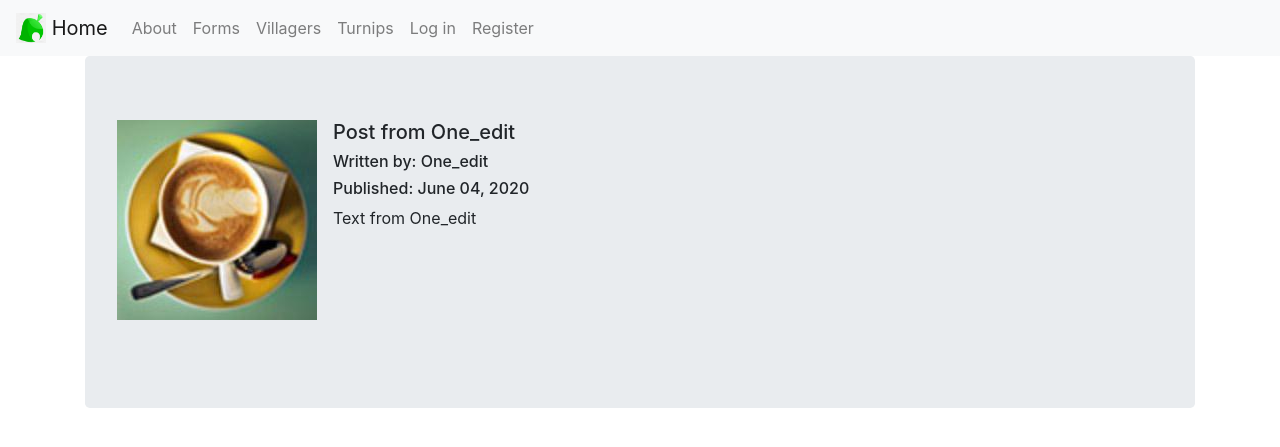
After one commit to JasonLengProjects/ACCommunityProject, a Flask app: page /1 in a window 1280 px wide. The commit adds this page. Shown: the top 447 px of the page. Run offline with Flask 2, Linux system fonts and the light colour scheme; data comes from the database, SQL or seed files in the repository; both versions use the stored data as it was after the commit; some libraries are stand-ins or nearby versions.

Commit message:
implemented views for posts

```diff
--- a/ACCommunity/__init__.py
+++ b/ACCommunity/__init__.py
@@ -24,8 +24,10 @@ login_manager.login_view = "users.login"
 from ACCommunity.core.views import core
 from ACCommunity.users.views import users
 from ACCommunity.db_items.views import villagers
+from ACCommunity.blog_posts.views import blog_posts
 from ACCommunity.error_pages.handlers import error_pages
 app.register_blueprint(core)
 app.register_blueprint(users)
 app.register_blueprint(villagers)
+app.register_blueprint(blog_posts)
 app.register_blueprint(error_pages)
--- a/ACCommunity/blog_posts/views.py
+++ b/ACCommunity/blog_posts/views.py
@@ -0,0 +1,89 @@
+# To-do
+# 1. DONE? change the redirect of create post view and delete post view to post list view
+# 2. add pictures to create post view (need to change db model and form)
+# 3. Add titles to templates
+# 4. add profile image next to each post
+from flask import render_template, redirect, url_for, flash, request, Blueprint
+from flask_login import current_user, login_required
+from ACCommunity import db
+from ACCommunity.models import BlogPost
+from ACCommunity.blog_posts.forms import BlogPostForm
+
+blog_posts = Blueprint("blog_posts", __name__)
+
+
+# create post
+@blog_posts.route("/create", methods=["GET", "POST"])
+@login_required
+def create_post():
+    form = BlogPostForm()
+
+    if form.validate_on_submit():
+        blog_post = BlogPost(title=form.title.data,
+                             text=form.text.data,
+                             user_id=current_user.id)
+
+        db.session.add(blog_post)
+        db.session.commit()
+
+        flash("Post created!")
+        return redirect(url_for("blog_posts.all_posts"))
+
+    return render_template("create_post.html", form=form)
+
+
+# view single post
+@blog_posts.route("/<int:blog_post_id>")
+def blog_post(blog_post_id):
+    blog_post_found = BlogPost.query.get_or_404(blog_post_id)
+    return render_template("blog_post.html", post=blog_post_found)
+
+
+# update post
+@blog_posts.route("/<int:blog_post_id>/update", methods=["GET", "POST"])
+@login_required
+def update(blog_post_id):
+    blog_post_found = BlogPost.query.get_or_404(blog_post_id)
+    if blog_post_found.author != current_user:
+        abort(403)
+
+    form = BlogPostForm()
+
+    if form.validate_on_submit():
+        blog_post_found.title = form.title.data
+        blog_post_found.text = form.text.data
+
+        db.session.commit()
+
+        flash("Post updated!")
+        return redirect(url_for("blog_posts.blog_post", blog_post_id=blog_post_found.id))
+
+    elif request.method == "GET":
+        form.title.data = blog_post_found.title
+        form.text.data = blog_post_found.text
+
+    return render_template("create_post.html", form=form)
+
+
+# delete post
+@blog_posts.route("/<int:blog_post_id>/delete", methods=["GET", "POST"])
+@login_required
+def delete_post(blog_post_id):
+    blog_post_found = BlogPost.query.get_or_404(blog_post_id)
+    if blog_post_found.author != current_user:
+        abort(403)
+
+    db.session.delete(blog_post_found)
+    db.session.commit()
+
+    flash("Post Deleted!")
+
+    return redirect(url_for("blog_posts.all_posts"))
+
+
+# view all posts
+@blog_posts.route("/all")
+def all_posts():
+    page = request.args.get("page", 1, type=int)
+    all_posts_found = BlogPost.query.order_by(BlogPost.date.desc()).paginate(page=page, per_page=10)
+    return render_template("all_posts.html", all_posts=all_posts_found)
--- a/ACCommunity/templates/base.html
+++ b/ACCommunity/templates/base.html
@@ -37,7 +37,7 @@
                     <a class="nav-link" href="{{url_for('core.about')}}">About</a>
                 </li>
                 <li class="nav-item">
-                    <a class="nav-link" href="#">Form</a>
+                    <a class="nav-link" href="{{url_for('blog_posts.all_posts')}}">Forms</a>
                 </li>
                 <li class="nav-item">
                     <a class="nav-link" href="#">Villagers</a>
--- /dev/null
+++ b/ACCommunity/templates/blog_post.html
@@ -0,0 +1,53 @@
+{% extends 'base.html' %}
+
+{% block content %}
+
+<div class="jumbotron">
+    <div class="media">
+        <img src="{{ url_for('static', filename='profile_pics/'+post.author.profile_image) }}" class="mr-3" alt="">
+        <div class="media-body">
+            <h5 class="mt-0">{{ post.title }}</h5>
+            <h6 class="mt-0">Written by: {{ post.author.username }}</h6>
+            <h6>Published: {{ post.date.strftime('%B %d, %Y') }}</h6>
+            <p> {{ post.text }}</p>
+        </div>
+    </div>
+
+    <br>
+
+    {% if post.author == current_user %}
+
+    <div>
+        <a class="btn btn-primary" role="button" href="{{ url_for('blog_posts.update', blog_post_id=post.id) }}">Update</a>
+        <br>
+        <br>
+        <button type="button" class="btn btn-danger" data-toggle="modal" data-target="#del_modal">Delete</button>
+    </div>
+
+    {% endif %}
+</div>
+
+<div class="modal" tabindex="-1" role="dialog" id="del_modal">
+    <div class="modal-dialog">
+        <div class="modal-content">
+            <div class="modal-header">
+                <h5 class="modal-title">Delete Post?</h5>
+                <button type="button" class="close" data-dismiss="modal" aria-label="Close">
+                    <span aria-hidden="true">&times;</span>
+                </button>
+            </div>
+            <div class="modal-body">
+                <p>Are you sure you want to delete the post?</p>
+            </div>
+            <div class="modal-footer">
+                <button type="button" class="btn btn-secondary" data-dismiss="modal">Cancel</button>
+
+                <form action="{{ url_for('blog_posts.delete_post', blog_post_id=post.id) }}" method="POST">
+                    <input class="btn btn-danger" type="submit" id="Delete">
+                </form>
+            </div>
+        </div>
+    </div>
+</div>
+
+{% endblock content %}
--- a/ACCommunity/users/views.py
+++ b/ACCommunity/users/views.py
@@ -3,6 +3,7 @@
 # 2. add profile image to posts
 # 3. implement queue function for showing island codes
 # 4. create link for showing turnip posts
+# 5. make all the html templates which direct to users.user_posts to a separate user page that shows both kinds of posts
 from flask import render_template, url_for, flash, redirect, request, Blueprint
 from flask_login import login_user, current_user, logout_user, login_required
 from ACCommunity import db
```
Also changed, not shown: ACCommunity/blog_posts/forms.py (+9 -0 lines), ACCommunity/templates/all_posts.html (added, +41 -0 lines), ACCommunity/templates/create_post.html (added, +22 -0 lines), ACCommunity/data.sqlite.
